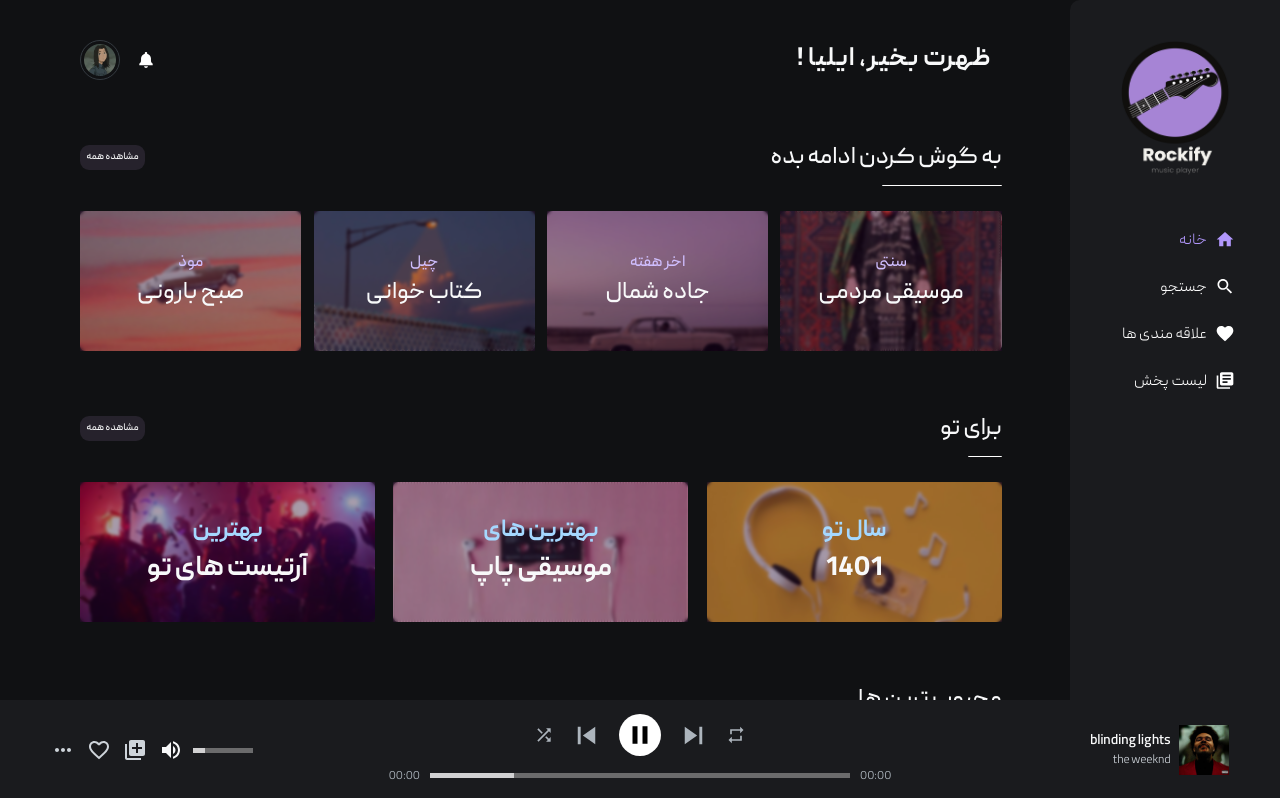
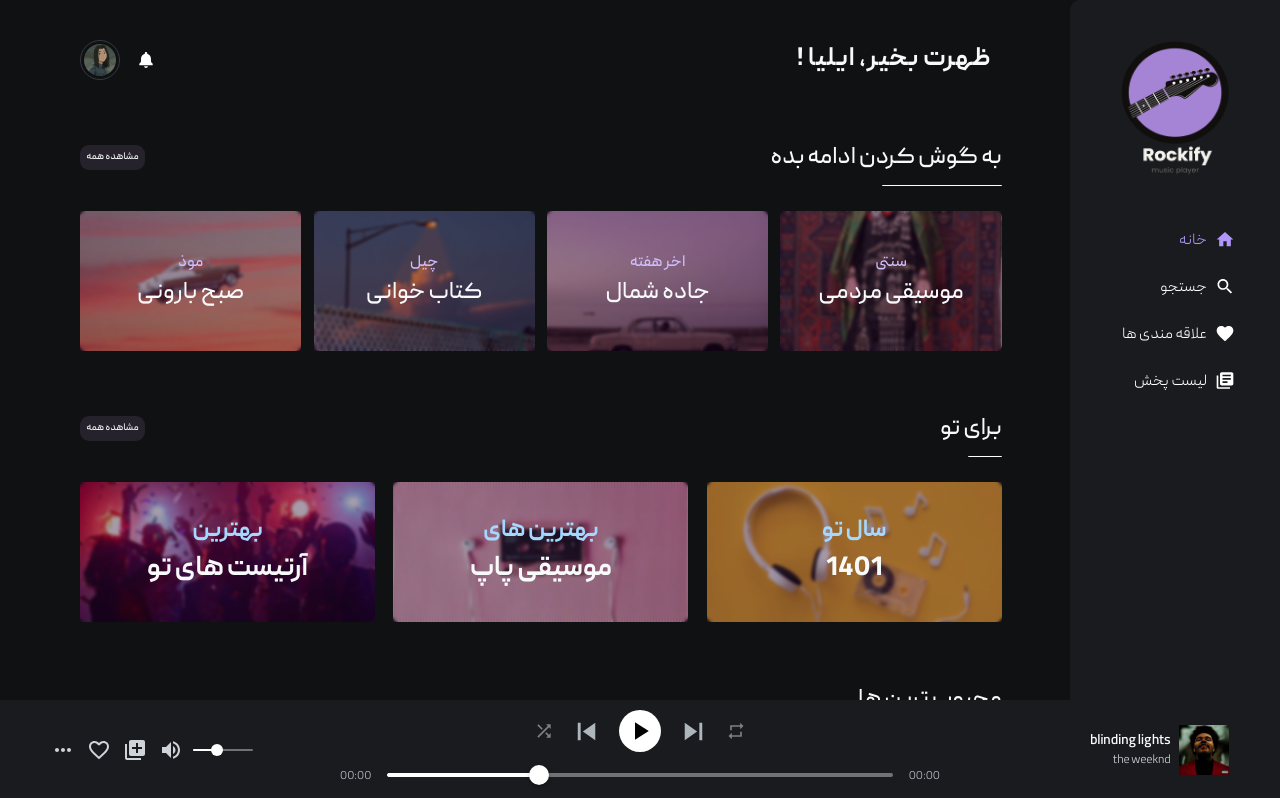
Before and after one commit to iliyaahmadi/Rockify, a React (Vite) app: page / in a window 1280 px wide. Shown: the top 798 px of the page. Built offline with nearby package versions, Linux system fonts and the light colour scheme.

Commit message:
feat : dynamic toolbar

```diff
--- a/src/components/toolsbar.jsx
+++ b/src/components/toolsbar.jsx
@@ -1,4 +1,5 @@
 import '../styles/components/_toolsbar.scss';
+import { useState } from 'react';
 import MoreHorizIcon from '@mui/icons-material/MoreHoriz';
 import FavoriteBorderIcon from '@mui/icons-material/FavoriteBorder'; //empty
 import FavoriteIcon from '@mui/icons-material/Favorite'; //filled
@@ -9,11 +10,47 @@ import ShuffleIcon from '@mui/icons-material/Shuffle';
 import RepeatIcon from '@mui/icons-material/Repeat';
 import PauseIcon from '@mui/icons-material/Pause';
 import PlayArrowIcon from '@mui/icons-material/PlayArrow';
-import VolumeUpIcon from '@mui/icons-material/VolumeUp'; //70%
-import VolumeDownIcon from '@mui/icons-material/VolumeDown'; //30%
-import VolumeMuteIcon from '@mui/icons-material/VolumeMute'; //0%
+import VolumeUpIcon from '@mui/icons-material/VolumeUp';
+import VolumeMuteIcon from '@mui/icons-material/VolumeMute';
+import Slider from '@mui/material/Slider';
 
 function toolsbar() {
+  const [songValue, setSongValue] = useState(30);
+  const [volumeValue, setVolumeValue] = useState(4);
+  const [onRepeat, setOnRepeat] = useState(false);
+  const [onShuffle, setOnShuffle] = useState(false);
+  const [onMute, setOnMute] = useState(false);
+  const [onPause, setOnPause] = useState(false);
+
+  const handleSongSliderChange = (event, newValue) => {
+    setSongValue(newValue);
+  };
+  const handleMute = () => {
+    if (onMute) {
+      setOnMute(false);
+      setVolumeValue(5);
+    } else {
+      setOnMute(true);
+      setVolumeValue(0);
+    }
+  };
+  const handleVolumeSliderChange = (event, newValue) => {
+    setVolumeValue(newValue);
+    if (newValue > 0) {
+      setOnMute(false);
+    } else {
+      setOnMute(true);
+    }
+  };
+  const handleRepeat = () => {
+    onRepeat ? setOnRepeat(false) : setOnRepeat(true);
+  };
+  const handleShuffle = () => {
+    onShuffle ? setOnShuffle(false) : setOnShuffle(true);
+  };
+  const handlePause = () => {
+    onPause ? setOnPause(false) : setOnPause(true);
+  };
   return (
     <div className="toolbar-container">
       <div className="toolbar-container__right tool-right">
@@ -25,21 +62,48 @@ function toolsbar() {
       </div>
       <div className="toolbar-container__middle tool-middle">
         <div className="tool-middle__tools">
-          <RepeatIcon className="repeatIcon icon" />
+          <RepeatIcon
+            className="repeatIcon icon"
+            onClick={handleRepeat}
+            sx={{
+              color: onRepeat ? '#9775fa ' : 'gray',
+              '&:hover': {
+                color: onRepeat ? '#b197fc' : 'white',
+              },
+            }}
+          />
           <SkipNextIcon className="skipnextIcon" />
-          <PauseIcon className="pauseIcon" />
+          {onPause ? (
+            <PauseIcon className="pauseIcon" onClick={handlePause} />
+          ) : (
+            <PlayArrowIcon className="pauseIcon" onClick={handlePause} />
+          )}
           <SkipPreviousIcon className="skippreviousIcon" />
-          <ShuffleIcon className="icon shuffleIcon" />
+          <ShuffleIcon
+            className="icon shuffleIcon"
+            onClick={handleShuffle}
+            sx={{
+              color: onShuffle ? '#9775fa' : 'gray',
+              '&:hover': {
+                color: onShuffle ? '#b197fc' : 'white',
+              },
+            }}
+          />
         </div>
         <div className="tool-middle__slider">
           <div className="current-time">00:00</div>
-          <progress
-            className="slider"
-            type="range"
-            min="1"
-            max="100"
-            value="20"
-            onChange=""
+          <Slider
+            aria-label="Volume"
+            value={songValue}
+            onChange={handleSongSliderChange}
+            min={0}
+            max={100}
+            sx={{
+              color: '#fff',
+              '.MuiSlider-thumb': {
+                boxShadow: '0 0 0 0',
+              },
+            }}
           />
           <div className="total-time">00:00</div>
         </div>
@@ -51,15 +115,27 @@ function toolsbar() {
           <LibraryAddIcon />
         </div>
         <div className="tool-left__volume">
-          <VolumeUpIcon />
-          <progress
-            className="volume__slider"
-            type="range"
-            min="1"
-            max="100"
-            value="20"
-            onChange=""
-          ></progress>
+          {onMute ? (
+            <VolumeMuteIcon onClick={handleMute} />
+          ) : (
+            <VolumeUpIcon onClick={handleMute} />
+          )}
+          <Slider
+            className="volume-slider"
+            color="secondary"
+            aria-label="Volume"
+            min={0}
+            max={10}
+            size="small"
+            value={volumeValue}
+            onChange={handleVolumeSliderChange}
+            sx={{
+              color: '#fff',
+              '.MuiSlider-thumb': {
+                boxShadow: '0 0 0 0',
+              },
+            }}
+          />
         </div>
       </div>
     </div>
--- a/src/styles/components/_sidebar.scss
+++ b/src/styles/components/_sidebar.scss
@@ -30,6 +30,7 @@
     height: max-content;
     padding: 0 10px 56px 0;
     li {
+      width: max-content;
       height: max-content;
       display: flex;
       flex-direction: row;
@@ -45,11 +46,10 @@
         padding-top: 3px;
       }
       &:hover {
-        opacity: 0.8;
+        opacity: 0.9;
         cursor: pointer;
-        color: $violet-200;
-        svg {
-          border-right: solid 3px $violet-200;
+        p {
+          color: $violet-200;
         }
       }
     }
--- a/src/styles/components/_toolsbar.scss
+++ b/src/styles/components/_toolsbar.scss
@@ -68,30 +68,7 @@
     justify-content: center;
     width: 100%;
     align-items: center;
-    gap: 10px;
-    .slider {
-      direction: ltr;
-      appearance: none;
-      -moz-appearance: none;
-      width: 70%;
-      height: 5px;
-      background: $gray-800;
-      -webkit-transition: 0.2s;
-      transition: opacity 0.2s;
-      opacity: 0.8;
-      &:hover {
-        opacity: 1;
-        cursor: pointer;
-      }
-    }
-    .slider::-webkit-progress-value {
-      background-color: #fff;
-    }
-    .slider::-moz-progress-bar {
-      background-color: #fff;
-      appearance: none;
-      -moz-appearance: none;
-    }
+    gap: 16px;
     .current-time {
       font-family: PeydaLight;
       font-size: 12px;
@@ -126,10 +103,8 @@
     }
   }
   .icon {
-    color: $gray-500;
     font-size: 20px;
     &:hover {
-      color: white;
       cursor: pointer;
     }
   }
@@ -154,27 +129,15 @@
     display: flex;
     align-items: center;
     gap: 10px;
-    .volume__slider {
-      direction: ltr;
-      appearance: none;
-      -moz-appearance: none;
+    .volume-slider {
       width: 60px;
-      height: 5px;
-      background: $gray-800;
-      -webkit-transition: 0.2s;
-      transition: opacity 0.2s;
-      opacity: 0.8;
+    }
+    svg {
+      color: $gray-400;
+      font-size: 24px;
       &:hover {
-        opacity: 1;
+        color: white;
         cursor: pointer;
-      }
-      &::-webkit-progress-value {
-        background-color: #fff;
-      }
-      &::-moz-progress-bar {
-        background-color: #fff;
-        appearance: none;
-        -moz-appearance: none;
       }
     }
   }
```
